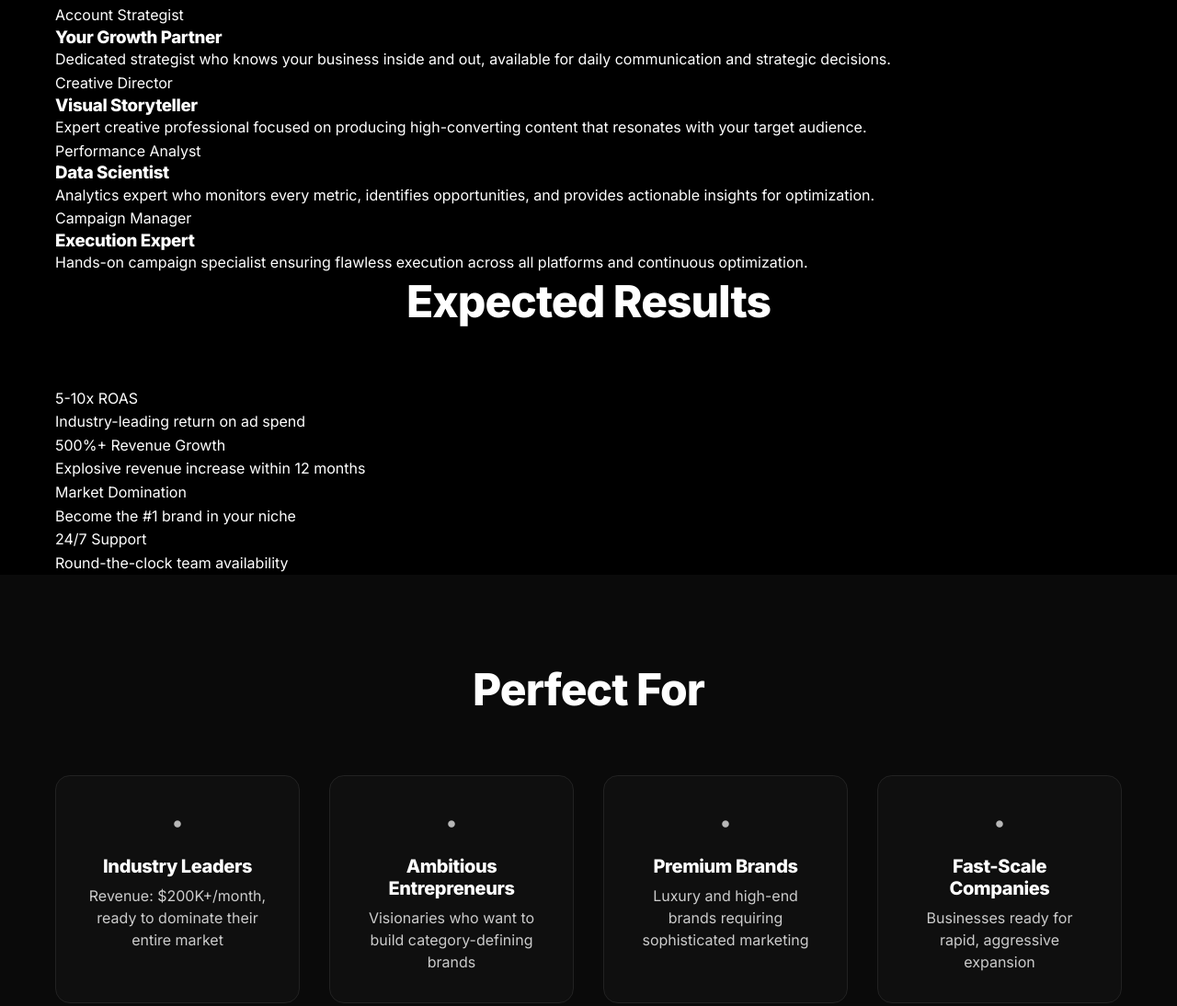
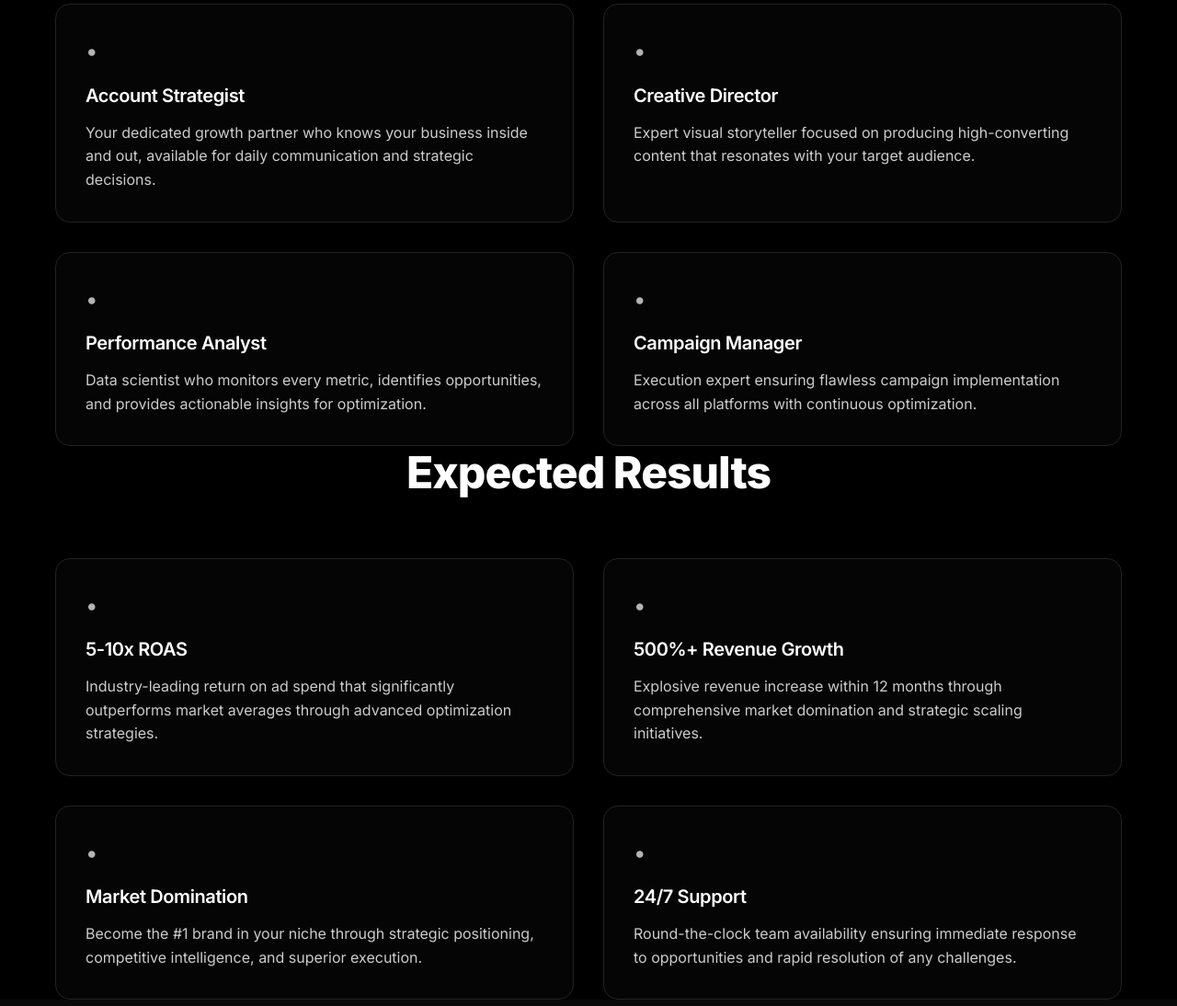
Before and after one commit to vantascaling/Vanta-Scaling-Website, a website: page public/plan-vanta-mode.html in a window 1280 px wide. Shown: the part 3528-4622 px from the top of the page at 92% size. Drawn offline with Linux system fonts and the light colour scheme.

Commit message:
Update plan-vanta-mode.html

```diff
--- a/public/plan-vanta-mode.html
+++ b/public/plan-vanta-mode.html
@@ -167,26 +167,26 @@
     <section class="team-support">
         <div class="container">
             <h2 class="section-title">Your Dedicated Growth Team</h2>
-            <div class="team-grid">
-                <div class="team-member">
-                    <div class="team-role">Account Strategist</div>
-                    <h3>Your Growth Partner</h3>
-                    <p>Dedicated strategist who knows your business inside and out, available for daily communication and strategic decisions.</p>
+            <div class="includes-grid premium-grid">
+                <div class="include-item premium">
+                    <div class="include-icon">•</div>
+                    <h3>Account Strategist</h3>
+                    <p>Your dedicated growth partner who knows your business inside and out, available for daily communication and strategic decisions.</p>
                 </div>
-                <div class="team-member">
-                    <div class="team-role">Creative Director</div>
-                    <h3>Visual Storyteller</h3>
-                    <p>Expert creative professional focused on producing high-converting content that resonates with your target audience.</p>
+                <div class="include-item premium">
+                    <div class="include-icon">•</div>
+                    <h3>Creative Director</h3>
+                    <p>Expert visual storyteller focused on producing high-converting content that resonates with your target audience.</p>
                 </div>
-                <div class="team-member">
-                    <div class="team-role">Performance Analyst</div>
-                    <h3>Data Scientist</h3>
-                    <p>Analytics expert who monitors every metric, identifies opportunities, and provides actionable insights for optimization.</p>
+                <div class="include-item premium">
+                    <div class="include-icon">•</div>
+                    <h3>Performance Analyst</h3>
+                    <p>Data scientist who monitors every metric, identifies opportunities, and provides actionable insights for optimization.</p>
                 </div>
-                <div class="team-member">
-                    <div class="team-role">Campaign Manager</div>
-                    <h3>Execution Expert</h3>
-                    <p>Hands-on campaign specialist ensuring flawless execution across all platforms and continuous optimization.</p>
+                <div class="include-item premium">
+                    <div class="include-icon">•</div>
+                    <h3>Campaign Manager</h3>
+                    <p>Execution expert ensuring flawless campaign implementation across all platforms with continuous optimization.</p>
                 </div>
             </div>
         </div>
@@ -196,34 +196,26 @@
     <section class="results-guarantee">
         <div class="container">
             <h2 class="section-title">Expected Results</h2>
-            <div class="guarantee-grid">
-                <div class="guarantee-card">
-                    <div class="guarantee-metric">
-                        <span class="guarantee-number">5-10x</span>
-                        <span class="guarantee-label">ROAS</span>
-                    </div>
-                    <p>Industry-leading return on ad spend</p>
+            <div class="includes-grid premium-grid">
+                <div class="include-item premium">
+                    <div class="include-icon">•</div>
+                    <h3>5-10x ROAS</h3>
+                    <p>Industry-leading return on ad spend that significantly outperforms market averages through advanced optimization strategies.</p>
                 </div>
-                <div class="guarantee-card">
-                    <div class="guarantee-metric">
-                        <span class="guarantee-number">500%+</span>
-                        <span class="guarantee-label">Revenue Growth</span>
-                    </div>
-                    <p>Explosive revenue increase within 12 months</p>
+                <div class="include-item premium">
+                    <div class="include-icon">•</div>
+                    <h3>500%+ Revenue Growth</h3>
+                    <p>Explosive revenue increase within 12 months through comprehensive market domination and strategic scaling initiatives.</p>
                 </div>
-                <div class="guarantee-card">
-                    <div class="guarantee-metric">
-                        <span class="guarantee-number">Market</span>
-                        <span class="guarantee-label">Domination</span>
-                    </div>
-                    <p>Become the #1 brand in your niche</p>
+                <div class="include-item premium">
+                    <div class="include-icon">•</div>
+                    <h3>Market Domination</h3>
+                    <p>Become the #1 brand in your niche through strategic positioning, competitive intelligence, and superior execution.</p>
                 </div>
-                <div class="guarantee-card">
-                    <div class="guarantee-metric">
-                        <span class="guarantee-number">24/7</span>
-                        <span class="guarantee-label">Support</span>
-                    </div>
-                    <p>Round-the-clock team availability</p>
+                <div class="include-item premium">
+                    <div class="include-icon">•</div>
+                    <h3>24/7 Support</h3>
+                    <p>Round-the-clock team availability ensuring immediate response to opportunities and rapid resolution of any challenges.</p>
                 </div>
             </div>
         </div>
```
